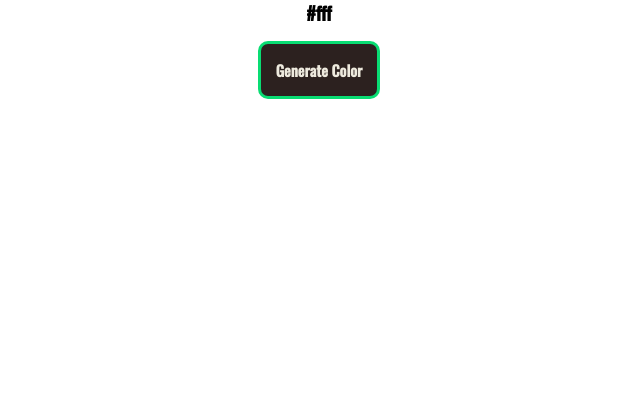
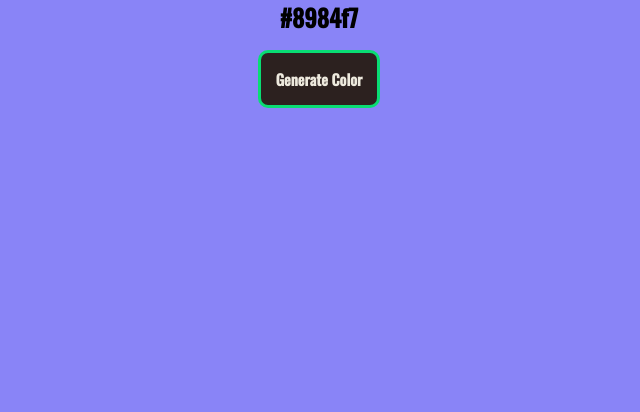
Before and after one commit to Marzan-Bin-Rahman/color-generator, a plain HTML site: page index.html in a window 1280 px wide. Shown: the part 388-800 px from the top of the page, without its empty margins (321-961 px from the left). Drawn offline with nearby package versions, Linux system fonts and the light colour scheme.

Commit message:
everything done

```diff
--- a/app.js
+++ b/app.js
@@ -0,0 +1,20 @@
+let body = document.getElementById('body');
+let rgb = document.getElementById('rgb');
+let btn = document.getElementById('btn');
+let hex = document.getElementById('hex');
+
+function getRandomNumber(min, max){
+    return Math.floor(Math.random() * (max - min + 1) + min)
+}
+
+function colorGenerator(){
+    let r = getRandomNumber(0,255);
+    let g = getRandomNumber(0,255);
+    let b = getRandomNumber(0,255);
+    body.style.backgroundColor = `rgb(${r}, ${g}, ${b})`;
+    rgb.innerHTML = `rgb(${r}, ${g}, ${b})`
+    hex.innerHTML = `#${r.toString(16)}${g.toString(16)}${b.toString(16)}`;
+}
+
+colorGenerator();
+btn.addEventListener("click", colorGenerator);
--- a/index.html
+++ b/index.html
@@ -7,11 +7,11 @@
     <title>RGB random color generator</title>
     <link rel="stylesheet" href="style.css">
 </head>
-<body>
+<body id="body">
     <h1>RGB Random Color Generator</h1>
     <div class="getColor">
-        <h3 id="rgb">rgb(255,255,255)</h3>
-        <h3 id="hex">#fff</h3>
+        <h2 id="rgb">rgb(255,255,255)</h2>
+        <h2 id="hex">#ffffff</h2>
         <button id="btn">Generate Color</button>
     </div>
     <script src="app.js"></script>
--- a/style.css
+++ b/style.css
@@ -33,5 +33,6 @@ body{
     background-color: rgb(9, 221, 115);
     border: 3px solid rgb(44, 33, 31);
     transform: scale(1.1);
-    transition: transform ease-in 900ms, background-color ease-in 700ms;
+    transition: transform ease-in 900ms, background-color ease-in 700ms, border-color ease-in 1s, box-shadow ease-out 800ms;
+    box-shadow: -3px -1px 19px 9px rgb(31, 214, 129);
 }
```
